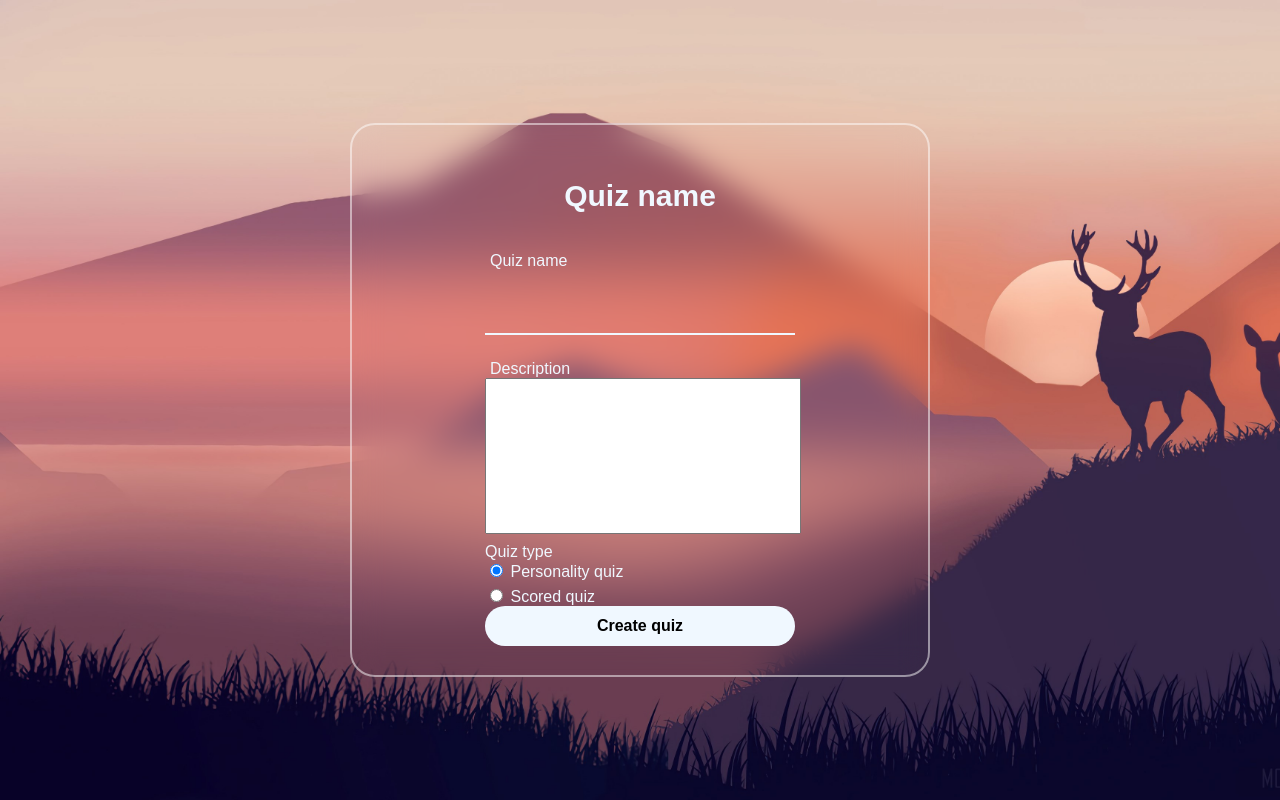
After one commit to glebishead/ProjectWebsite, a Flask app: page /create_test in a window 1280 px wide. The commit adds this page. Run offline with Flask 3, Linux system fonts and the light colour scheme.

Commit message:
Added "create_test" file and web

```diff
--- a/main.py
+++ b/main.py
@@ -5,13 +5,18 @@ app = Flask(__name__)
 
 @app.route('/wellcome')
 def wellcome_page():
-    return render_template('wellcome.html', name='Jerry')
+    return render_template('wellcome.html')
 
 
 @app.route('/')
 @app.route('/index')
 def main_page():
-    return render_template('main.html', name='Jerry')
+    return render_template('main.html')
+
+
+@app.route('/create_test')
+def create_test_page():
+    return render_template('create_test.html')
 
 
 if __name__ == '__main__':
--- a/static/style.css
+++ b/static/style.css
@@ -17,8 +17,8 @@ section {
 
 .form-box {
     position: relative;
-    width: 400px;
-    height: 500px;
+    width: 45%;
+    height: 550px;
     background: transparent;
     border: 2px solid rgba(255, 255, 255, 0.5);
     border-radius: 25px;
@@ -41,6 +41,26 @@ h2 {
     border-bottom: 2px solid aliceblue;
 }
 
+.textbox {
+    position: relative;
+    margin: 30px 0;
+    width: 310px;
+}
+
+.radiobox {
+    position: relative;
+    top: 5px;
+    margin: 5px 0;
+    width: 310px;
+    color: aliceblue;
+}
+
+.textbox {
+    position: relative;
+    margin: -5px 0;
+    width: 310px;
+}
+
 .inputbox label {
     position: absolute;
     top: 20%;
@@ -50,6 +70,23 @@ h2 {
     font-size: 1em;
     pointer-events: none;
     transition: .4s;
+}
+
+.textbox label {
+    position: relative;
+    left: 5px;
+    transform: translateY(-50%);
+    color: aliceblue;
+    font-size: 1em;
+    pointer-events: none;
+    transition: .4s;
+}
+
+.textbox textarea {
+    position: relative;
+    width: 100%;
+    height: 150px;
+    resize: none;
 }
 
 .inputbox input {
--- /dev/null
+++ b/templates/create_test.html
@@ -0,0 +1,35 @@
+{% extends 'base.html' %}
+
+{% block title %}
+Hello from community
+{% endblock %}
+
+{% block body_content %}
+<section>
+    <div class="form-box">
+        <div class="form-value">
+            <form action="">
+                <h2>Quiz name</h2>
+                <div class="inputbox">
+                        <input type="quizname" required>
+                        <label for="">Quiz name</label>
+                </div>
+                <div class="textbox">
+                    <label for="">Description</label>
+                    <textarea name="description" cols="40" rows="3"></textarea>
+                </div>
+                <div class="radiobox">
+                    <label>Quiz type<br></label>
+                    <input type="radio" id="personal" name="drone" value="Personal" checked>
+                    <span class="name">Personality quiz</span>
+                </div>
+                <div class="radiobox">
+                    <input type="radio" id="scored" name="drone" value="Scored">
+                    <span class="name">Scored quiz</span>
+                </div>
+                <button>Create quiz</button>
+            </form>
+        </div>
+    </div>
+</section>
+{% endblock %}
--- a/templates/wellcome.html
+++ b/templates/wellcome.html
@@ -28,7 +28,7 @@ Hello from community
                 </div>
                 <button>Log in</button>
                 <div class="register">
-                    <p>Don't have an account?<a href="#">Register</a></p>
+                    <p>Don't have an account? &nbsp;<a href="#">Register</a></p>
                 </div>
             </form>
         </div>
```
